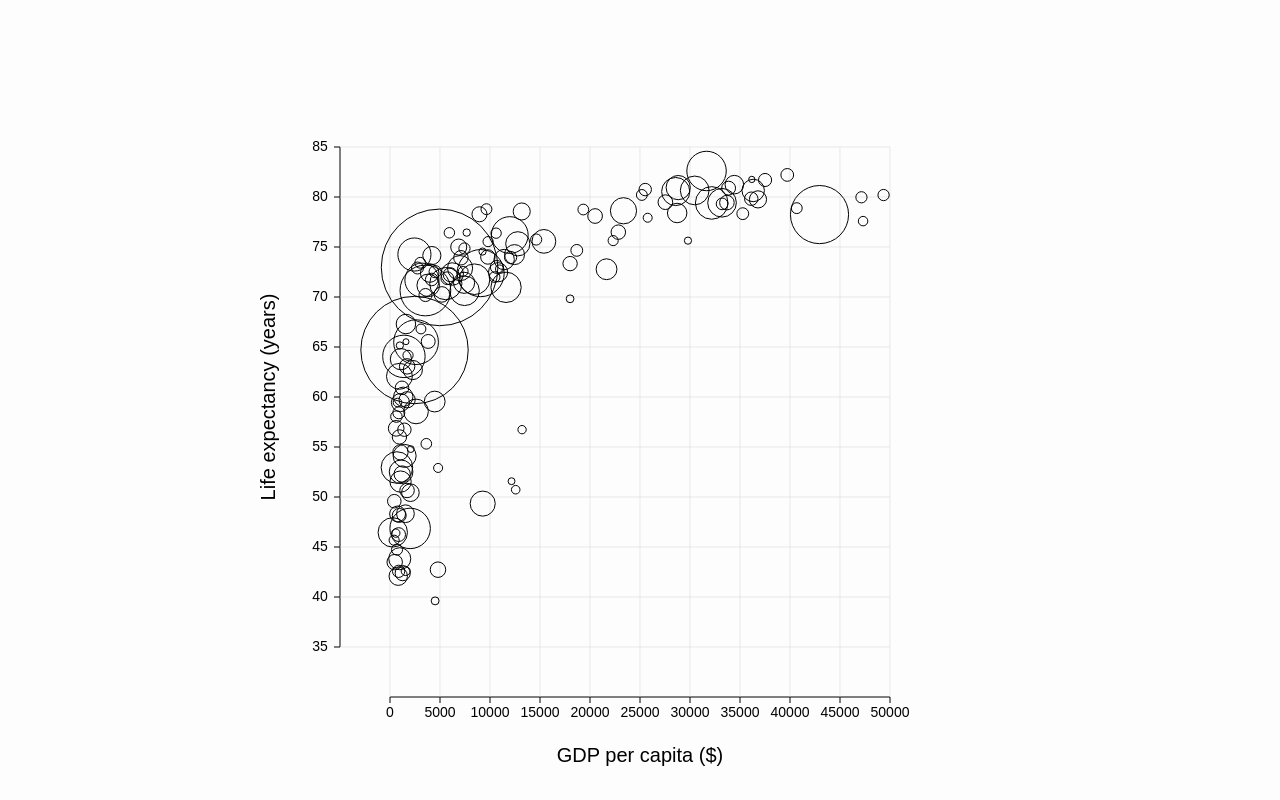
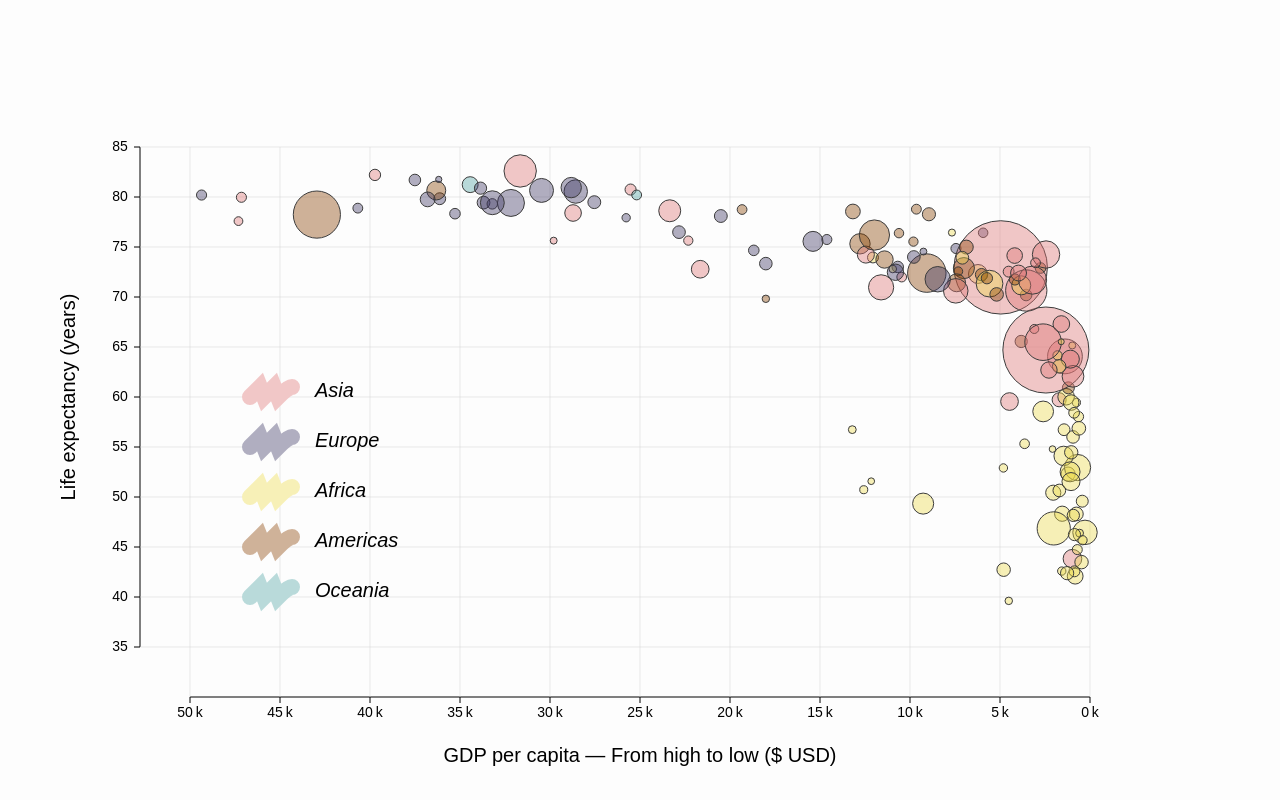
Before and after one commit to msaintlu/bubbleplot_gapminder, a React (Vite) app: page / in a window 1280 px wide. Built offline with nearby package versions, Linux system fonts and the light colour scheme.

Commit message:
Design + Legend

```diff
--- a/src/App.jsx
+++ b/src/App.jsx
@@ -1,13 +1,16 @@
 import './App.css'
 import { data } from "./data"
-import { scaleLinear, scaleSqrt } from "d3"
+import { scaleLinear, scaleOrdinal, scaleSqrt } from "d3"
 import {AxisLeft} from "./AxisLeft"
 import {AxisBottom} from "./AxisBottom"
 
 const MARGIN = { top: 50, right: 50, bottom: 50, left: 50 };
-const width = 600;
+const width = 1000;
 const height = 600;
-const pixelsPerTick = 40;
+const pixelsPerTick = 60;
+const bubblesOpacity = 0.4;
+
+const continents = [...new Set(data.map(item => item.continent))]; // new Set enlève les doublons
 
 function App() {
 
@@ -17,9 +20,12 @@ function App() {
   //console.log(Math.max(...data.map((item) => item.pop)));
   //console.log(Math.min(...data.map((item) => item.pop)));
 
-  const xScale = scaleLinear().domain([0, 5e4]).range([0, boundsWidth]);
+  const xScale = scaleLinear().domain([0, 5e4]).range([boundsWidth, 0]);
   const yScale = scaleLinear().domain([35, 85]).range([boundsHeight, 0]);
-  const sizeScale = scaleSqrt().domain([2e5, 1.4e9]).range([3,60]);
+  const sizeScale = scaleSqrt().domain([2e5, 1.4e9]).range([3,48]);
+  const colorScale = scaleOrdinal()
+    .domain(["Asia", "Europe", "Africa", "Americas", "Oceania"])
+    .range(["#DD7373", "#3B3561", "#EAD94C", "#874000", "#51A3A3"]);
 
   const allBubbles = data.map((d, i) => (
     <g key={i}>
@@ -27,10 +33,34 @@ function App() {
         cx = {xScale(d.gdpPercap)}
         cy = {yScale(d.lifeExp)}
         r  = {sizeScale(d.pop)}
-        stroke = "black"
-        fill = "None"
+        stroke = "rgb(60, 60, 60)"
+        fill = {colorScale(d.continent)}
+        fillOpacity = {bubblesOpacity}
       />
    </g>
+  ));
+
+  const legend = continents.map((c, i) => (
+    <g key={c} transform={`translate(${boundsWidth/15}, ${boundsHeight*0.5 + (i * boundsHeight) / 10})`} >
+      <g transform={`scale(2)`} >
+        <path
+          d="M 0,0 L 5,-5 L 7,0 L 12,-5 L 14,0 Q 19,-5 21,-5"
+          stroke="white"
+          strokeWidth="8"
+          fill="none"
+          strokeLinecap="round"
+        /> {/* Background white identical path to hide the grid */}
+        <path
+          d="M 0,0 L 5,-5 L 7,0 L 12,-5 L 14,0 Q 19,-5 21,-5"
+          stroke={colorScale(c)}
+          strokeWidth="8"
+          fill="none"
+          strokeLinecap="round"
+          strokeOpacity={bubblesOpacity}
+        />
+        </g>
+      <text x={65} fontSize={20} fontStyle="italic"> {c} </text>
+    </g>
   ));
 
   return (
@@ -48,10 +78,11 @@ function App() {
               xScale={xScale}
               pixelsPerTick={pixelsPerTick}
               boundsHeight={boundsHeight}
-              label="GDP per capita ($)"
+              label="GDP per capita — From high to low ($ USD)"
             />
           </g>
           {allBubbles}
+          {legend}
         </g>
       </svg>
     </>
--- a/src/AxisBottom.jsx
+++ b/src/AxisBottom.jsx
@@ -3,7 +3,7 @@ const axisOffset = 50;
 
 export const AxisBottom = ({ xScale, pixelsPerTick, boundsHeight, label }) => {
   const range = xScale.range();
-  const width = range[1] - range[0];
+  const width = range[0] - range[1];
   const numberOfTicksTarget = Math.floor(width / pixelsPerTick);
 
   return (
@@ -25,7 +25,7 @@ export const AxisBottom = ({ xScale, pixelsPerTick, boundsHeight, label }) => {
             opacity={0.5}
           />
           {/* Tick */}
-          <line y1={axisOffset} y2={axisOffset+TICK_LENGTH} stroke="black" />
+          <line y1={axisOffset} y2={axisOffset + TICK_LENGTH} stroke="black" />
           <text
             y={axisOffset}
             style={{
@@ -34,13 +34,18 @@ export const AxisBottom = ({ xScale, pixelsPerTick, boundsHeight, label }) => {
               transform: "translateY(20px)",
             }}
           >
-            {value}
+            {value / 1000} k {/* C'est une espace fine avant le k !*/}
           </text>
         </g>
       ))}
       {/* Axis title */}
       {label && (
-        <text x={width / 2} y={axisOffset+65} fontSize={20} textAnchor="middle">
+        <text
+          x={width / 2}
+          y={axisOffset + 65}
+          fontSize={20}
+          textAnchor="middle"
+        >
           {label}
         </text>
       )}
```
